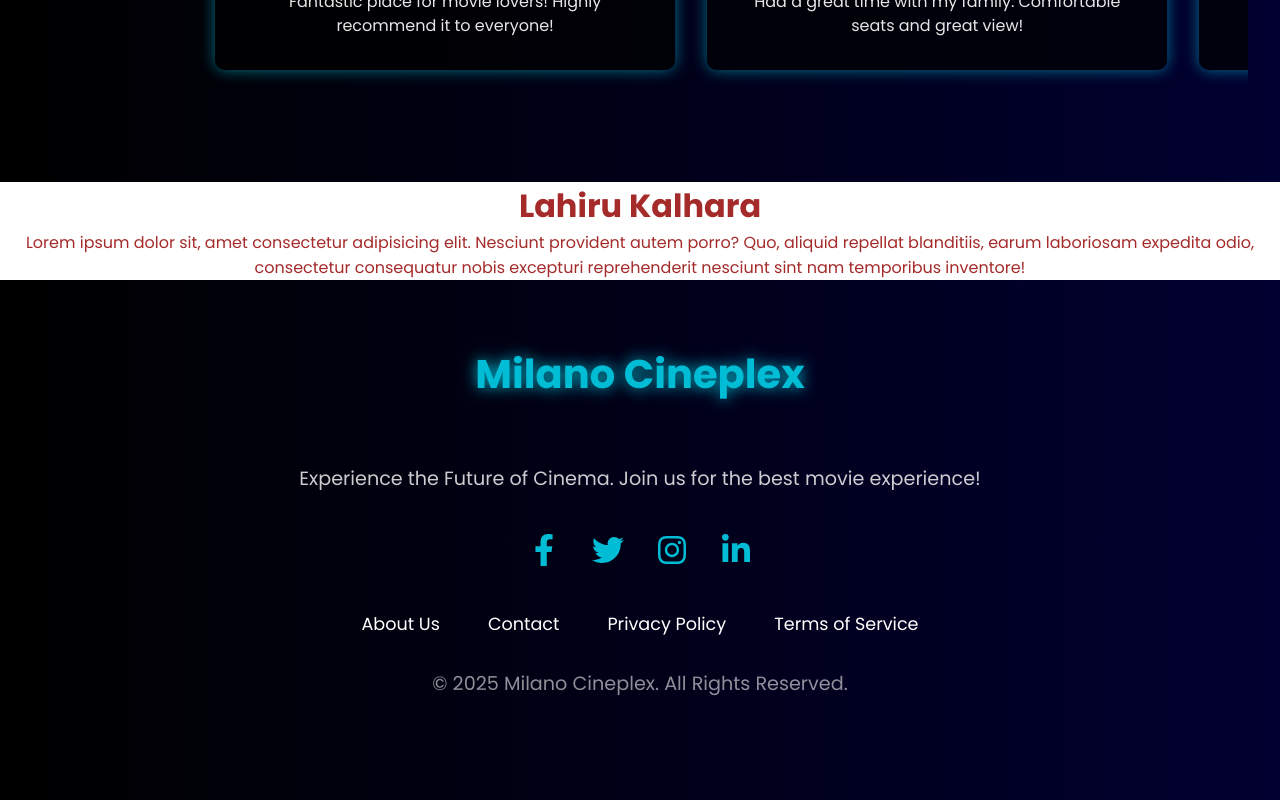
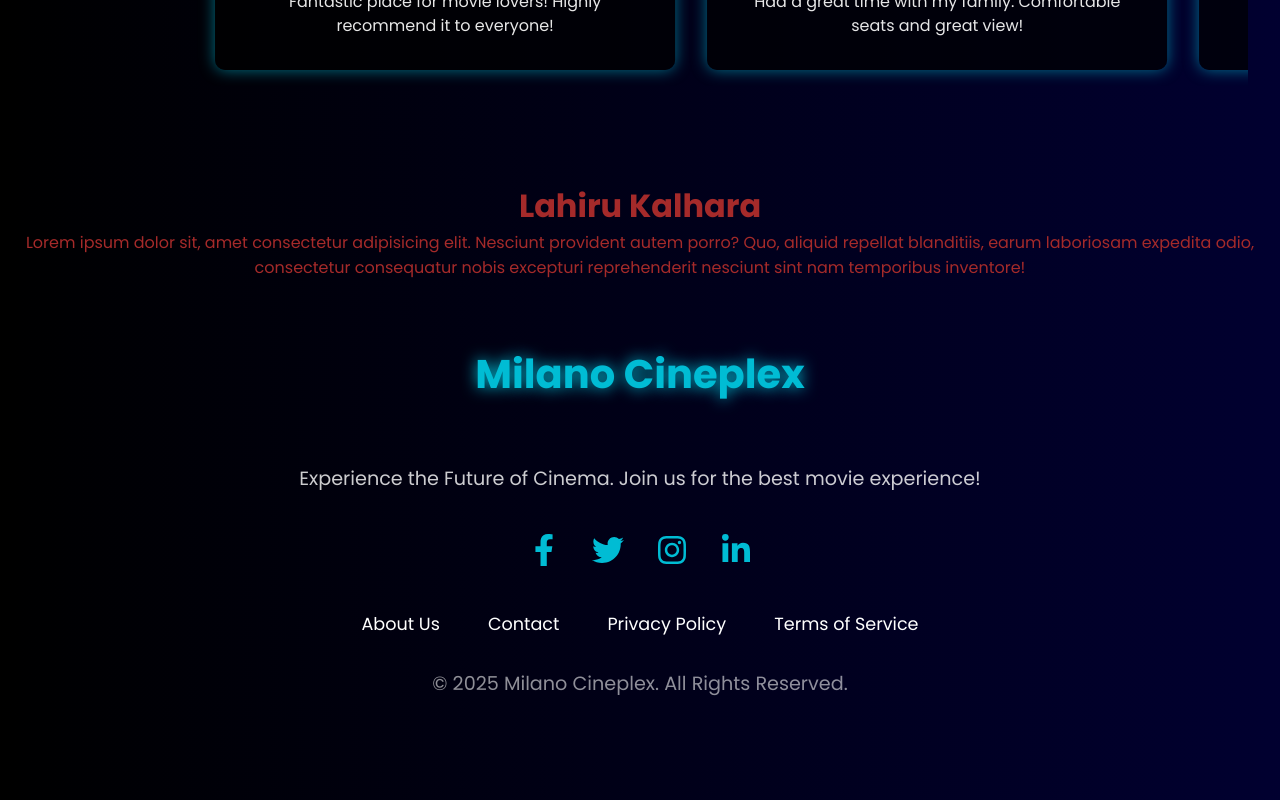
Before and after one commit to LahiruKalhara/HND_Final_Project_FrontEnd, a React (Vite) app: page / in a window 1280 px wide. Shown: the part 3019-3819 px from the top of the page. Built offline with nearby package versions, Linux system fonts and the light colour scheme.

Commit message:
Test purnime color bg

```diff
--- a/src/components/Test.css
+++ b/src/components/Test.css
@@ -1,4 +1,5 @@
 .Texts{
     color: brown;
     text-align: center;
+    background: linear-gradient(to right, black, rgb(1, 0, 48));
 }
```
